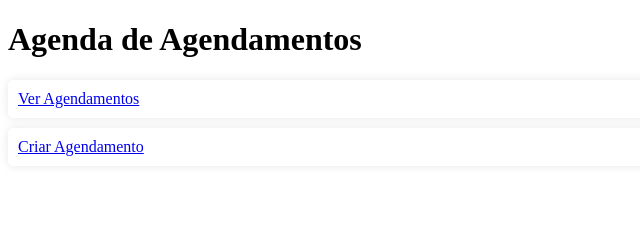
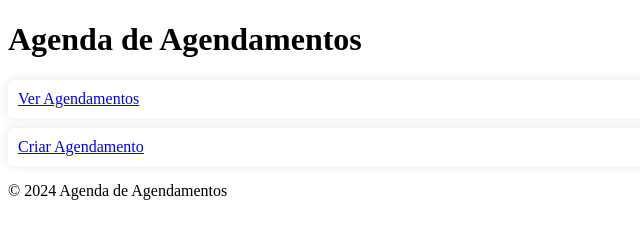
Before and after one commit to levi13/projengsoft, a website: page Desktop/html eng/index.html in a window 1280 px wide. Shown: the whole page, without its empty margins (0-640 px from the left). Drawn offline with Linux system fonts and the light colour scheme.

Commit message:
Update index.html

```diff
--- a/Desktop/html eng/index.html
+++ b/Desktop/html eng/index.html
@@ -16,5 +16,13 @@
             </ul>
         </nav>
     </header>
+
+    <main>
+        <!-- Se precisar de mais conteúdo ou links, pode adicionar aqui -->
+    </main>
+
+    <footer>
+        <p>&copy; 2024 Agenda de Agendamentos</p>
+    </footer>
 </body>
 </html>
```
